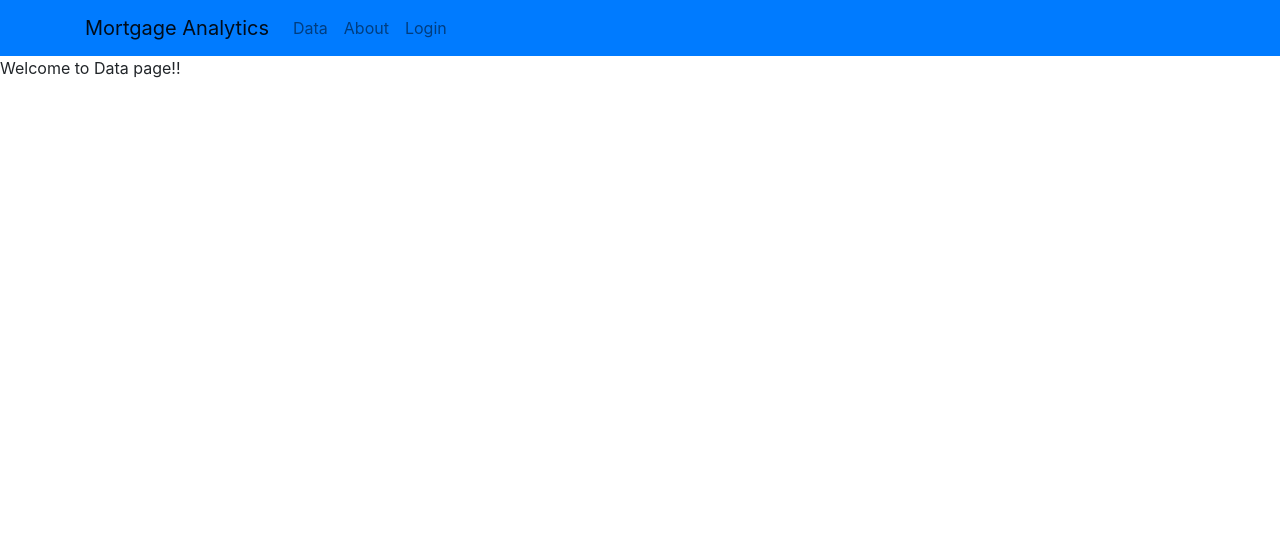
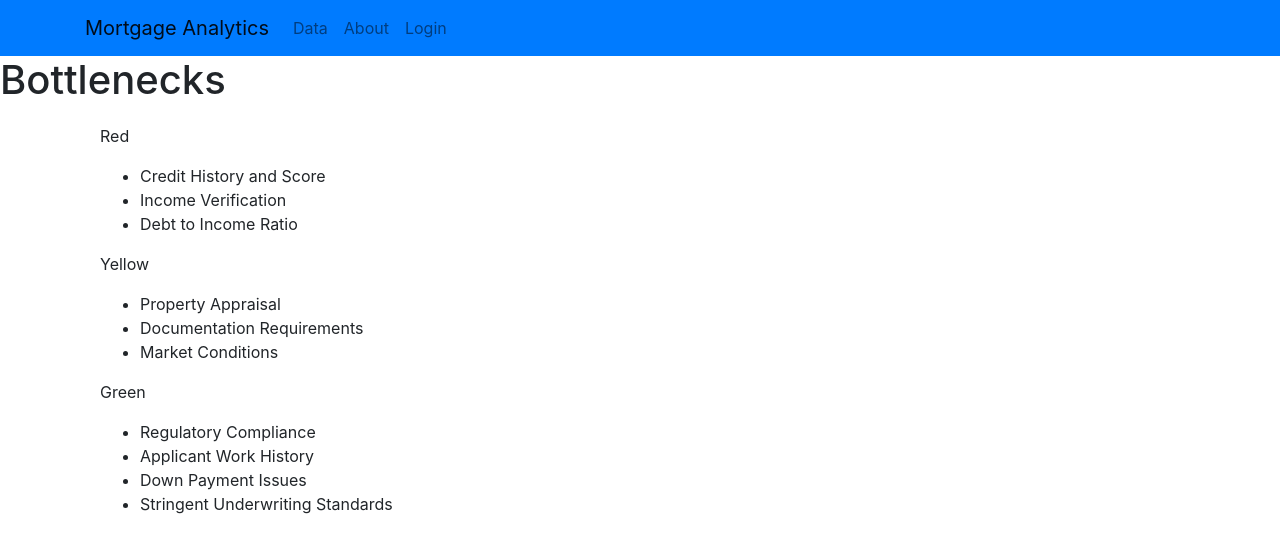
Before and after one commit to mortgage-analytics/frontend, a React (Create React App) app in the folder mortgage_analytics/: page /data in a window 1280 px wide. Shown: the top 552 px of the page. Built offline with nearby package versions, Linux system fonts and the light colour scheme.

Commit message:
Update Data.jsx

```diff
--- a/mortgage_analytics/src/pages/Data.jsx
+++ b/mortgage_analytics/src/pages/Data.jsx
@@ -1,7 +1,31 @@
 const Data = () => {
     return (
         <div>
-            <p>Welcome to Data page!!</p>
+
+<header>
+        <h1 style={{ textAlign: "centre" }}>Bottlenecks</h1>
+      </header>
+      <main style={{ marginTop: "20px", marginLeft: "100px", textAlign: "center" }}>
+        <p style={{ textAlign: "left" }}>Red</p>
+        <ul style={{ textAlign: "left" }}>
+          <li>Credit History and Score</li>
+          <li>Income Verification</li>
+          <li>Debt to Income Ratio</li>
+        </ul>
+        <p style={{ textAlign: "left" }}><span className="yellow-underline"><span className="black-highlight">Yellow</span></span></p>
+        <ul style={{ textAlign: "left" }}>
+          <li>Property Appraisal</li>
+          <li>Documentation Requirements</li>
+          <li>Market Conditions</li>
+        </ul>
+        <p style={{ textAlign: "left" }}><span className="green-underline">Green</span></p>
+        <ul style={{ textAlign: "left" }}>
+          <li>Regulatory Compliance</li>
+          <li>Applicant Work History</li>
+          <li>Down Payment Issues</li>
+          <li>Stringent Underwriting Standards</li>
+        </ul>
+      </main>
         </div>
     );
 };
```
